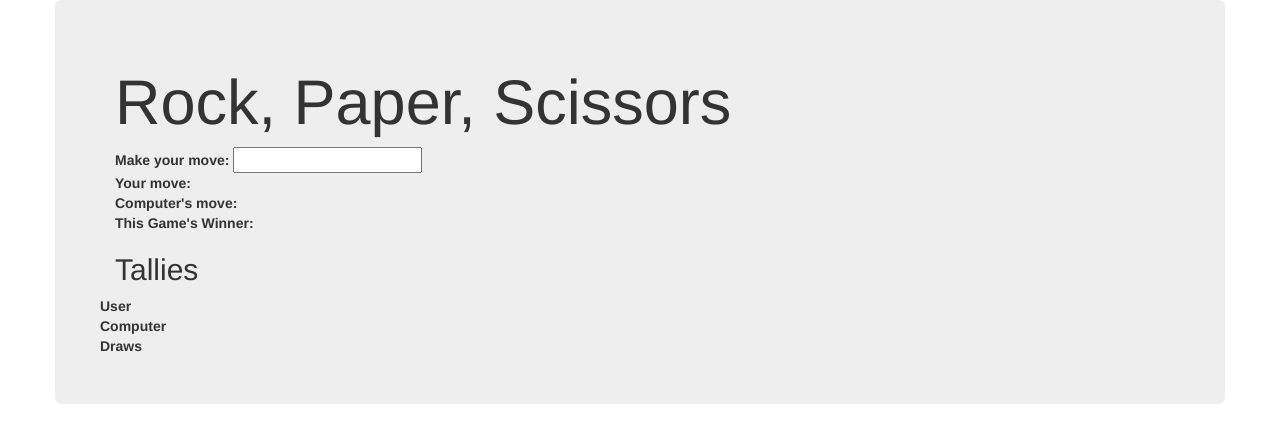
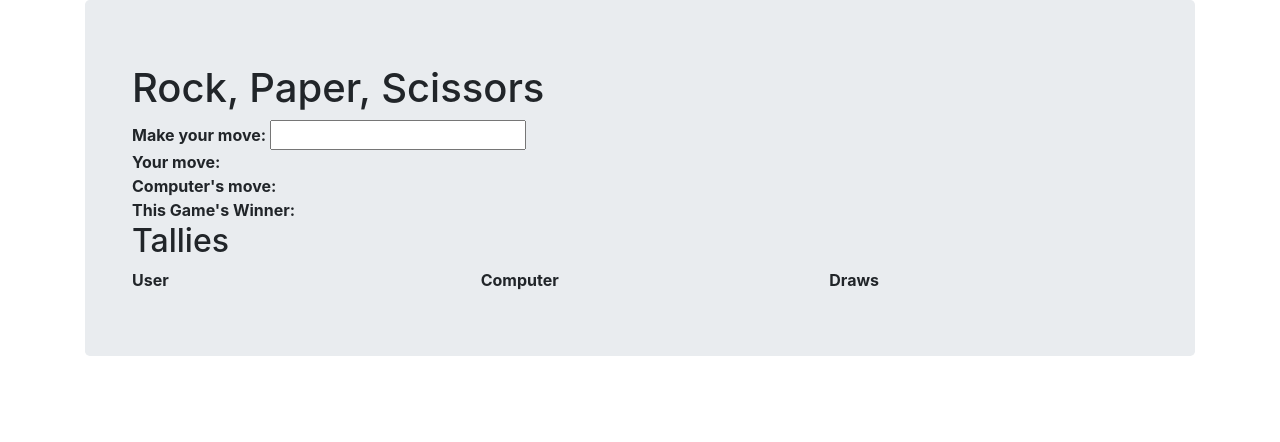
Before and after one commit to cnrudd/rockpaperscissors, a plain HTML site: page index.html in a window 1280 px wide. Drawn offline with nearby package versions, Linux system fonts and the light colour scheme.

Commit message:
Use latest bootstrap 4.3.1!

```diff
--- a/index.html
+++ b/index.html
@@ -5,7 +5,7 @@
     <meta charset="UTF-8">
     <title>Rock, Paper, Scissors Game</title>
 
-    <link rel="stylesheet" href="https://maxcdn.bootstrapcdn.com/bootstrap/3.3.7/css/bootstrap.min.css" />
+    <link rel="stylesheet" href="https://maxcdn.bootstrapcdn.com/bootstrap/4.3.1/css/bootstrap.min.css" />
 
 </head>
 
```
